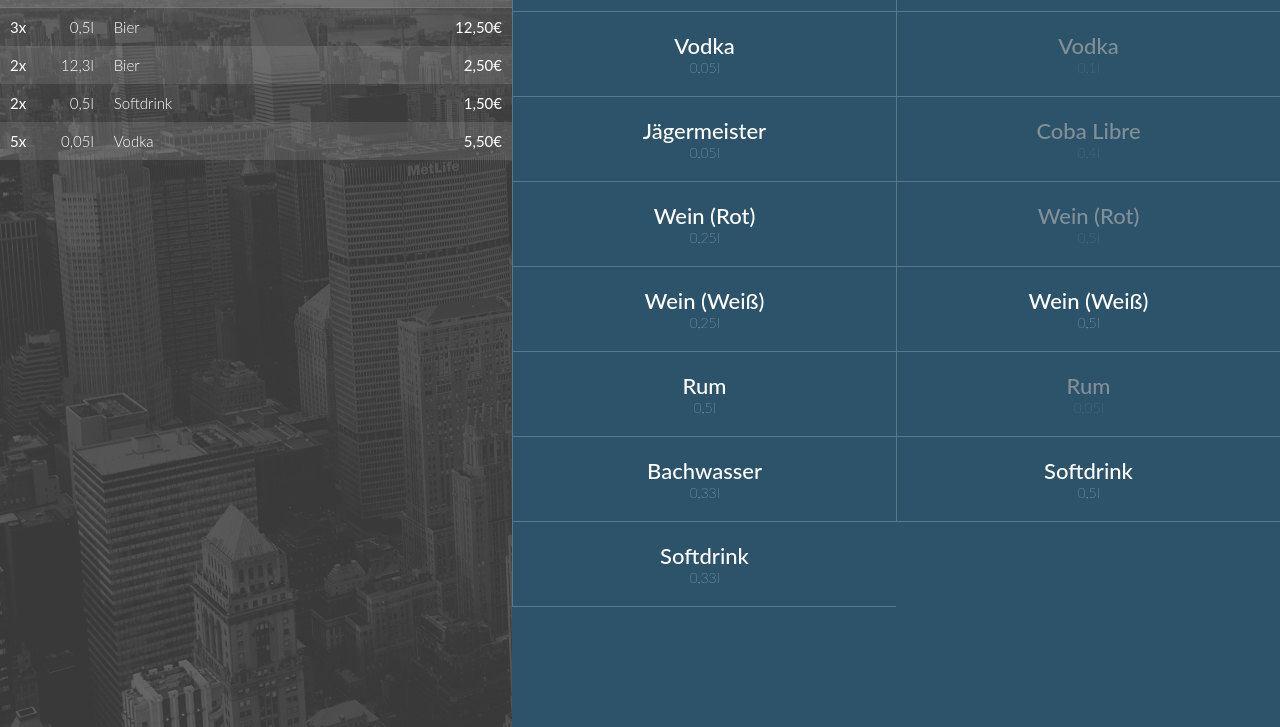
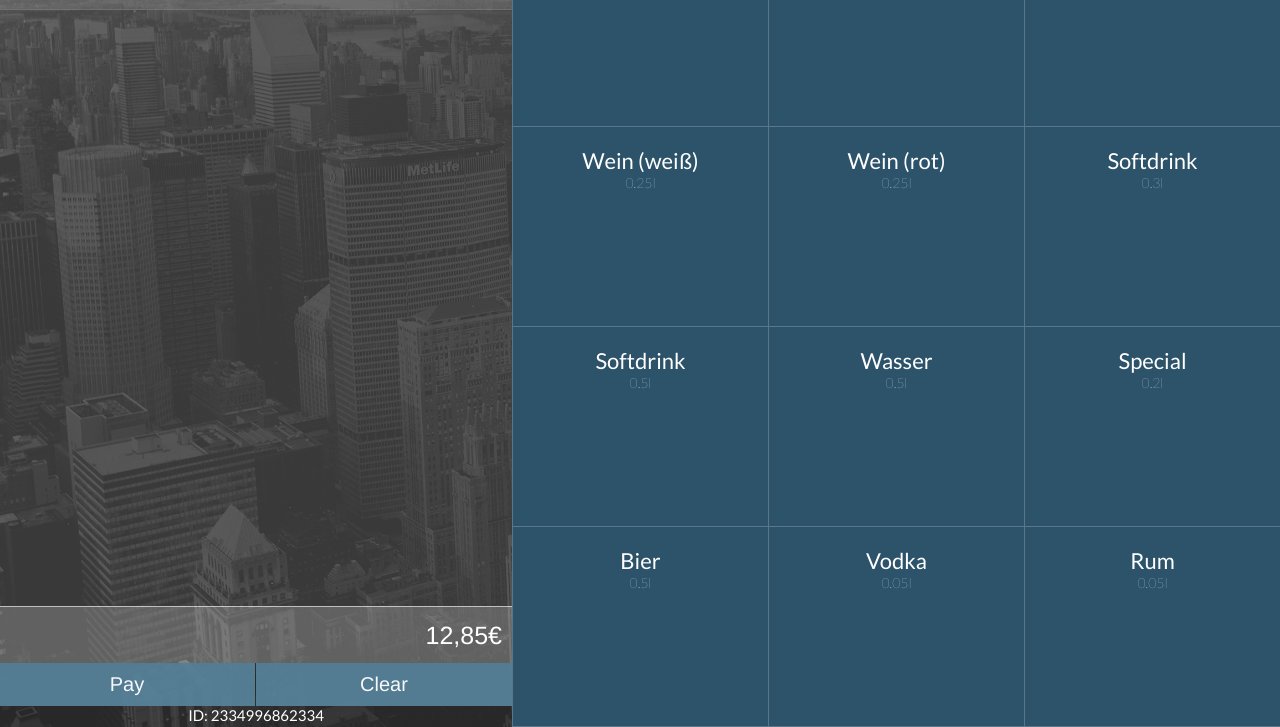
Before and after one commit to unverschaemt/stockparty, a website: page public/cashPanel.html in a window 1280 px wide. Shown: the part 73-800 px from the top of the page. Drawn offline with Linux system fonts and the light colour scheme.

Commit message:
cashPanel (Kasse) modifiziert

```diff
--- a/public/cashPanel.html
+++ b/public/cashPanel.html
@@ -4,91 +4,65 @@
 <head>
     <meta http-equiv="content-type" content="text/html; charset=utf-8">
     <link href="layout/css/standard.css" rel="stylesheet" type="text/css">
-    <script type="text/javascript" src="javascript/framework/grid.js"></script>
+    <link rel="stylesheet" href="layout/font/fontAwesome/css/font-awesome.min.css">
+        <link href='http://fonts.googleapis.com/css?family=Lato:100,300,400,100italic,300italic,400italic' rel='stylesheet' type='text/css'>
+
+    <script type="text/javascript" src="javascript/UIHandler.js"></script>
 </head>
 
 <body>
     <div id="cashPanel">
         <div id="orderList">
-            <div id="userBalance">
-                12,85€
-            </div>
-            <div id="userOrder">
-                <table width="100%" cellspacing="0" cellpadding="5">
+            <p id="userBalance" onclick="updateDrinkList(3)">
+                12,85€ <span>(2,44€)</span><i class="fa fa-calculator" onclick="toggleAddCashPanel(this)"></i>
+            </p>
+            <div id="userAddCash">
+                <p id="addCashAmount">€</p>
+                <table width="100%" border="0" cellspacing="0">
                     <tr>
-                        <td width="10%">3x</td>
-                        <td width="10%">0,5l</td>
-                        <td width="65%">Bier</td>
-                        <td width="15%">12,50€</td>
+                        <td onclick="addCash('1')">1</td>
+                        <td onclick="addCash('2')">2</td>
+                        <td onclick="addCash('3')">3</td>
                     </tr>
                     <tr>
-                        <td width="10%">2x</td>
-                        <td width="10%">12,3l</td>
-                        <td width="65%">Bier</td>
-                        <td width="15%">2,50€</td>
+                        <td onclick="addCash('4')">4</td>
+                        <td onclick="addCash('5')">5</td>
+                        <td onclick="addCash('6')">6</td>
                     </tr>
                     <tr>
-                        <td width="10%">2x</td>
-                        <td width="10%">0,5l</td>
-                        <td width="65%">Softdrink</td>
-                        <td width="15%">1,50€</td>
+                        <td onclick="addCash('7')">7</td>
+                        <td onclick="addCash('8')">8</td>
+                        <td onclick="addCash('9')">9</td>
                     </tr>
                     <tr>
-                        <td width="10%">5x</td>
-                        <td width="10%">0,05l</td>
-                        <td width="65%">Vodka</td>
-                        <td width="15%">5,50€</td>
+                        <td onclick="addCash('.')">.</td>
+                        <td onclick="addCash(0)">0</td>
+                        <td class="delete" onclick="removeCash()"><i class="fa fa-caret-square-o-left"></i></td>
+                    </tr>
+                    <tr>
+                        <td class="mode">AUS</td>
+                        <td class="button">CANCEL</td>
+                        <td class="button">OK</td>
+                    </tr>
+                    </tr>
                     </tr>
                 </table>
             </div>
+            <div id="userOrderTable">
+                <table id="userOrder" width="100%" cellspacing="0">
+                </table>
+            </div>
         </div>
-        <div id="drinkList">
-            <span class="drink" onclick="Grid.init(this)">
-                Bier <span>0,5l</span>
-            </span>
-            <span class="drink">
-            Bier <span>0,3l</span>
-            </span>
-            <span class="drink">
-            Vodka <span>0,05l</span>
-            </span>
-            <span class="drink inactive">
-            Vodka <span>0,1l</span>
-            </span>
-            <span class="drink">
-            Jägermeister <span>0,05l</span>
-            </span>
-            <span class="drink inactive">
-            Coba Libre <span>0,4l</span>
-            </span>
-            <span class="drink">
-            Wein (Rot) <span>0,25l</span>
-            </span>
-            <span class="drink inactive">
-            Wein (Rot) <span>0,5l</span>
-            </span>
-            <span class="drink">
-            Wein (Weiß) <span>0,25l</span>
-            </span>
-            <span class="drink">
-            Wein (Weiß) <span>0,5l</span>
-            </span>
-            <span class="drink">
-            Rum <span>0,5l</span>
-            </span>
-            <span class="drink inactive">
-            Rum <span>0,05l</span>
-            </span>
-            <span class="drink">
-            Bachwasser <span>0,33l</span>
-            </span>
-            <span class="drink">
-            Softdrink <span>0,5l</span>
-            </span>
-            <span class="drink">
-            Softdrink <span>0,33l</span>
-            </span>
+        <div id="orderListControlPanel">
+            <p id="totalPrice">
+                12,85€
+            </p>
+            <button>Pay</button>
+            <button onclick="fillWithTestData()">Clear</button>
+            <p id="cashPanelId">ID: 2334996862334</p>
         </div>
+        <div id="drinkListOverlayer"></div>
+        <div id="drinkList"></div>
     </div>
 </body>
 
```
